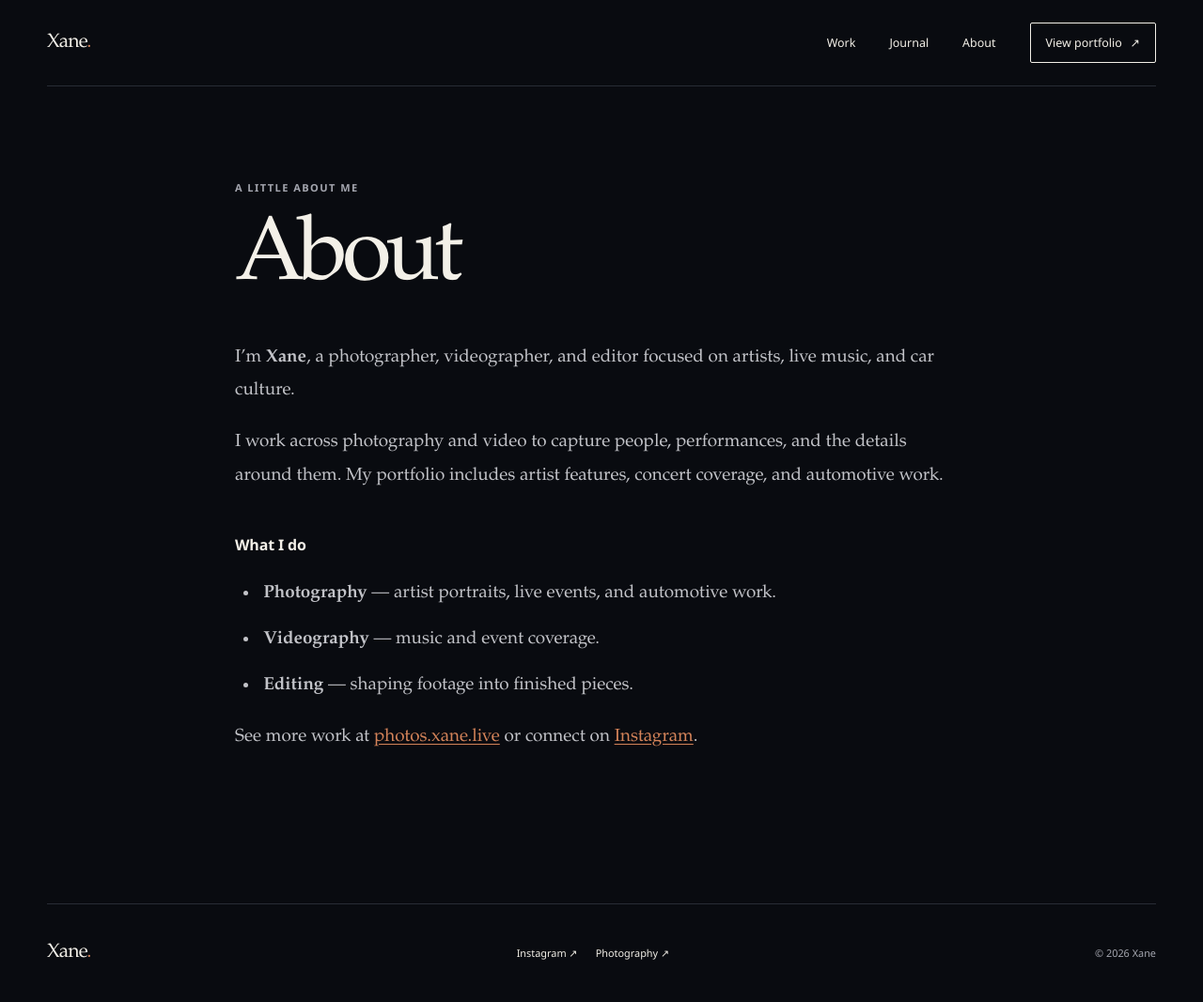
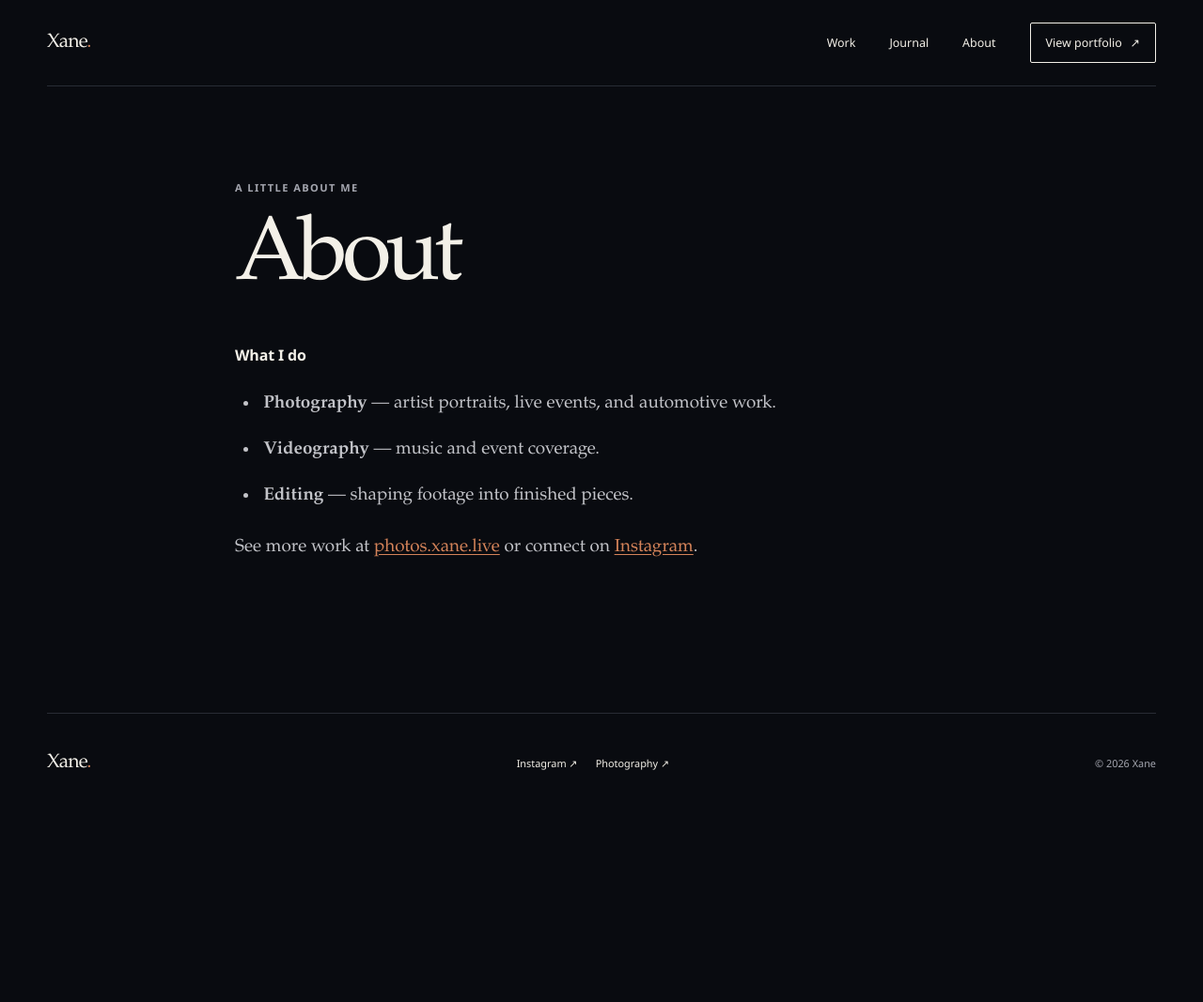
Before and after one commit to Xahann/xahann.github.io, a Jekyll site: the page built from about.md, in a window 1280 px wide. Shown: the whole page at 94% size. Built offline with Jekyll 4.4.1, drawn with Linux system fonts in a browser that asks for light colours; after the commit the page ends 900 px from its top, so only the background shows below that.

Commit message:
Update about.md (via Pages CMS)

```diff
--- a/about.md
+++ b/about.md
@@ -4,9 +4,6 @@ permalink: /about/
 description: Meet Xane, photographer, videographer, and editor.
 ---
 
-I’m **Xane**, a photographer, videographer, and editor focused on artists, live music, and car culture.
-
-I work across photography and video to capture people, performances, and the details around them. My portfolio includes artist features, concert coverage, and automotive work.
 
 ### What I do
 
```
